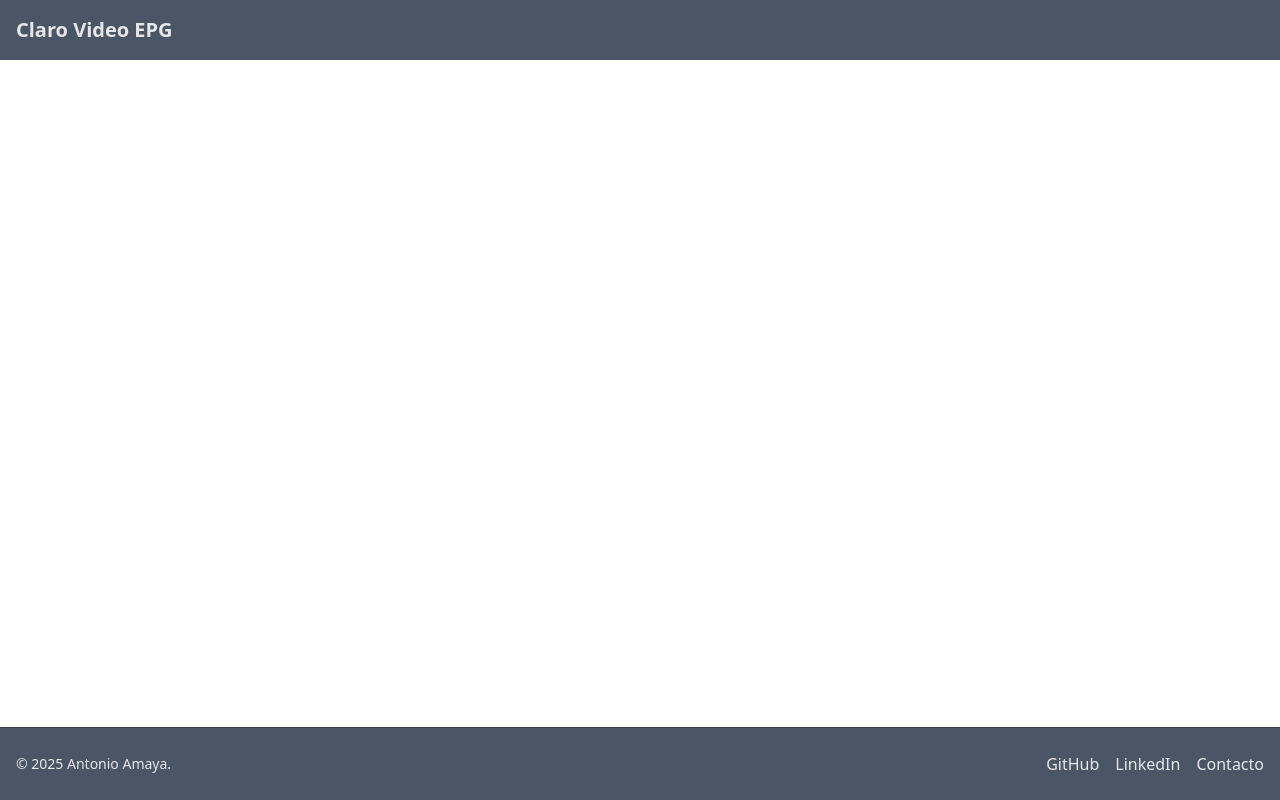
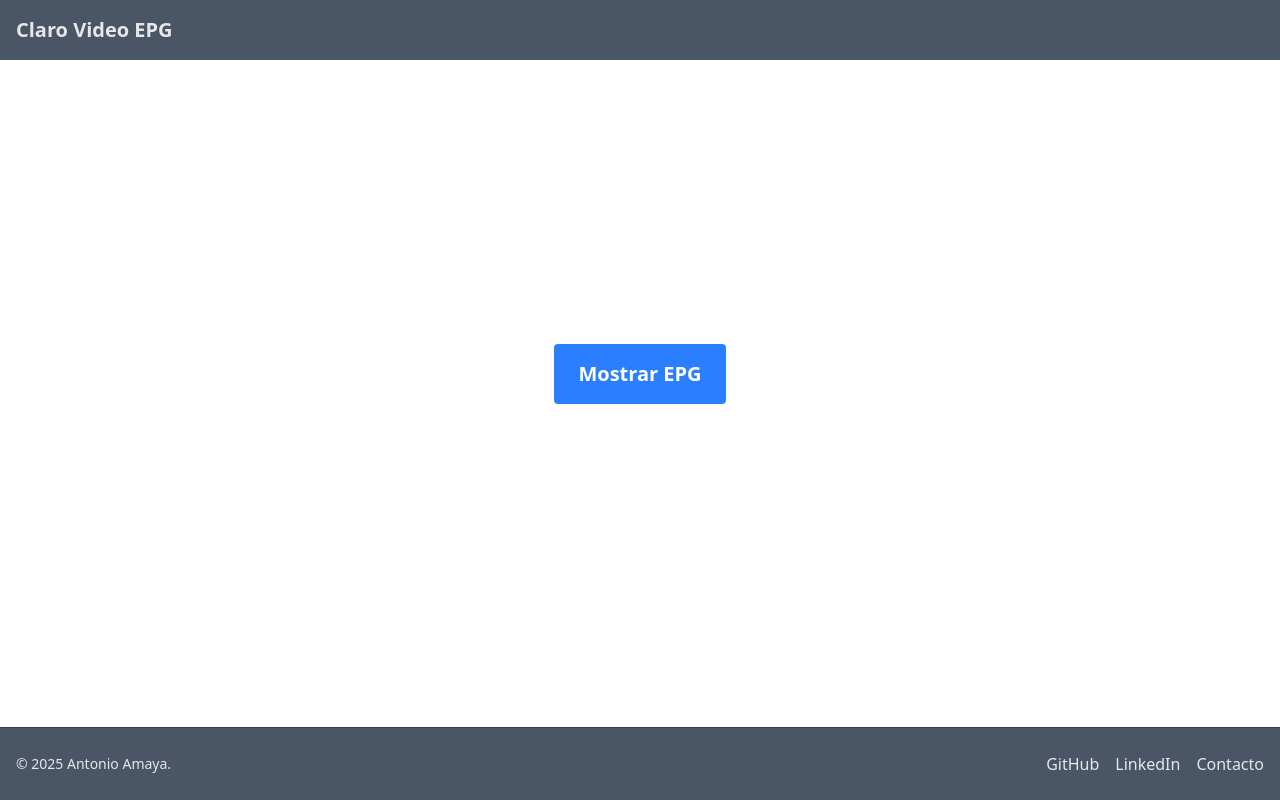
Before and after one commit to StewieMayer/test-claro-video, a React app: page / in a window 1280 px wide. Built offline with nearby package versions, Linux system fonts and the light colour scheme.

Commit message:
feat: se incluye el componente EPGModal en la app principal

```diff
--- a/src/App.tsx
+++ b/src/App.tsx
@@ -1,11 +1,18 @@
+import { Button } from "@headlessui/react";
 import Layout from "./components/Layout";
-import React, { useEffect, useState } from "react";
+import { useApp } from "./hooks/useApp";
+import { EPGModal } from "./components/epgmodal/EPGModal";
 
 const App: React.FC = () => {
 
+    const {show,handleShow} = useApp()
+
   return (
     <Layout>
-      <h1 className="text-3xl font-bold underline">Claro Video EPG</h1>
+      <Button onClick={handleShow} className="bg-blue-500 hover:bg-blue-700 hover:cursor-pointer text-white text-xl font-bold py-4 px-6 rounded">
+        Mostrar EPG
+      </Button>
+      <EPGModal show={show} handleClose={handleShow} />
     </Layout>
   );
 };
```
